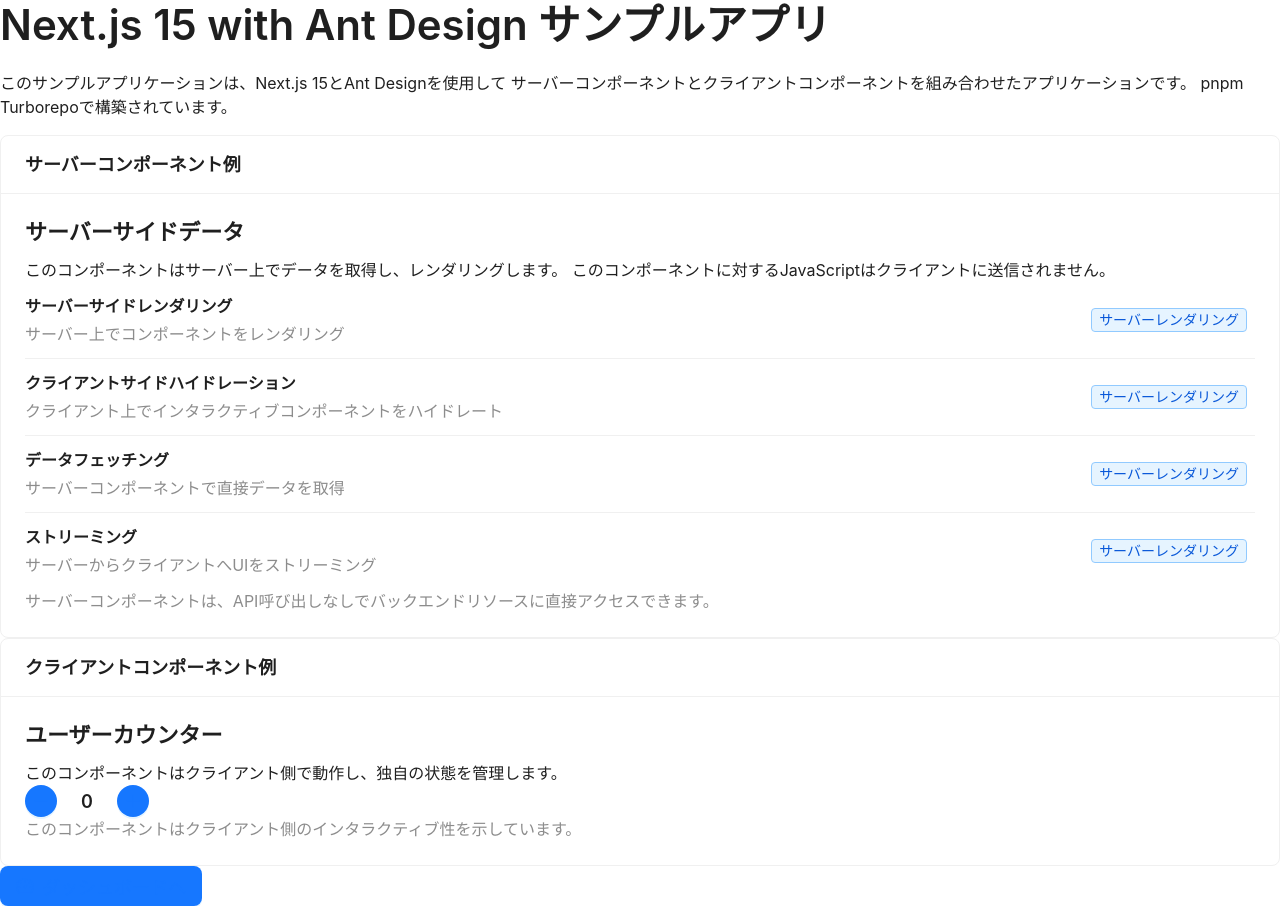
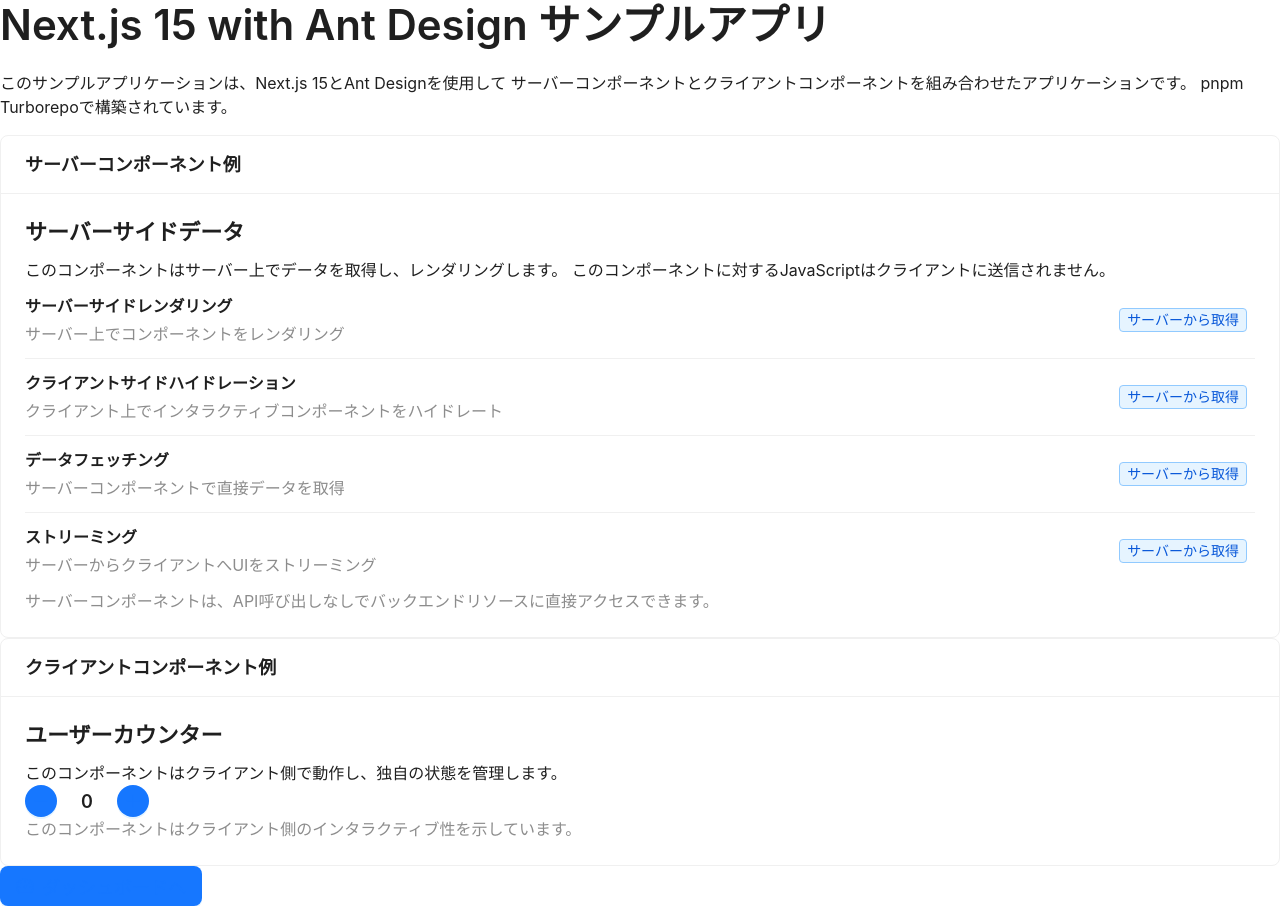
Before and after one commit to TUCCHI1/monorepo-nextjs-antd, a Next.js app in the folder apps/web/: page / in a window 1280 px wide. Built offline with nearby package versions, Linux system fonts and the light colour scheme.

Commit message:
refactor(client): update DataList component and improve tag text
- Refactored DataItem interface to be imported from types.
- Changed tag text from "サーバーレンダリング" to "サーバーから取得" for clarity.

```diff
--- a/apps/web/src/components/client/DataList.tsx
+++ b/apps/web/src/components/client/DataList.tsx
@@ -1,17 +1,15 @@
 "use client";
 
 import { List, Tag } from 'antd';
+import type { DataItem } from '@/types/data';
 
-export interface DataItem {
-    id: number;
-    name: string;
-    description: string;
-}
-
-export interface DataListProps {
+interface DataListProps {
     data: DataItem[];
 }
 
+/**
+ * データリストを表示するクライアントコンポーネント
+ */
 export function DataList({ data }: DataListProps) {
     return (
         <List
@@ -24,7 +22,7 @@
                         title={item.name}
                         description={item.description}
                     />
-                    <Tag color="blue">サーバーレンダリング</Tag>
+                    <Tag color="blue">サーバーから取得</Tag>
                 </List.Item>
             )}
         />
```
